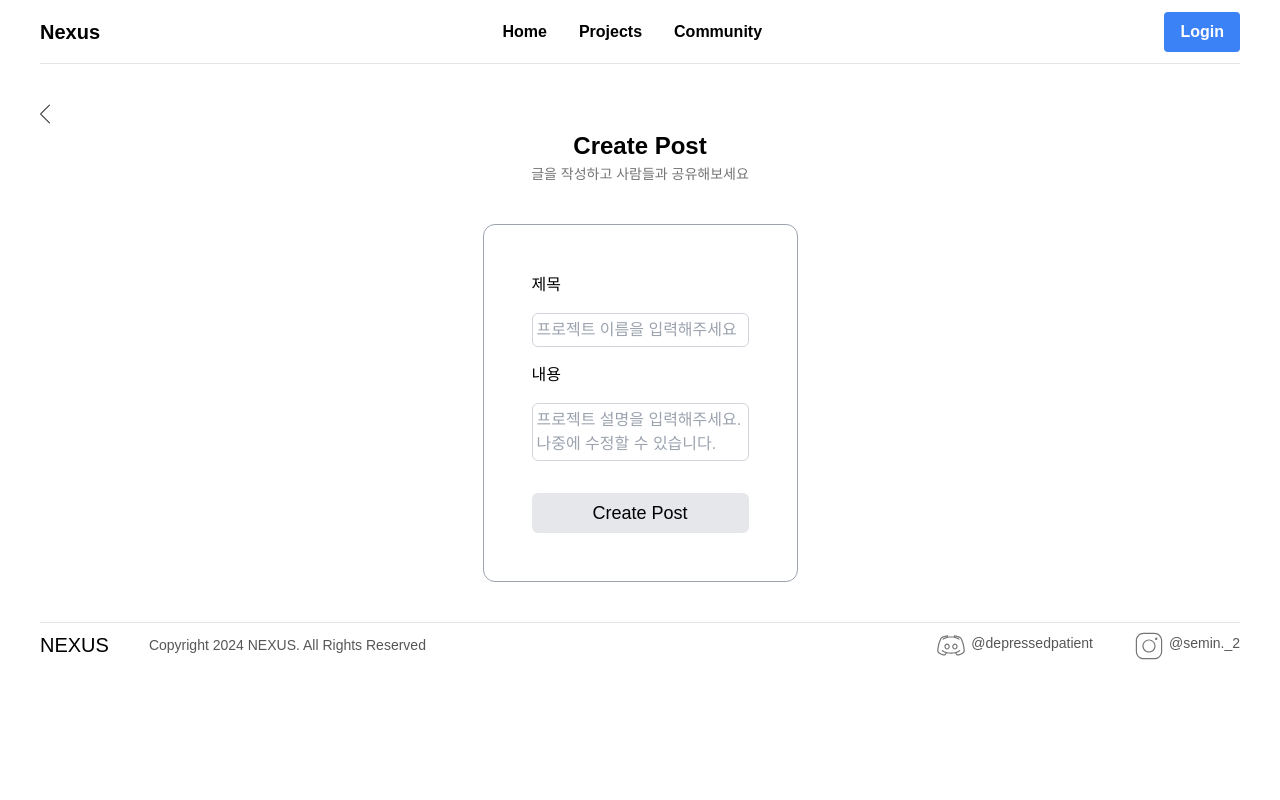
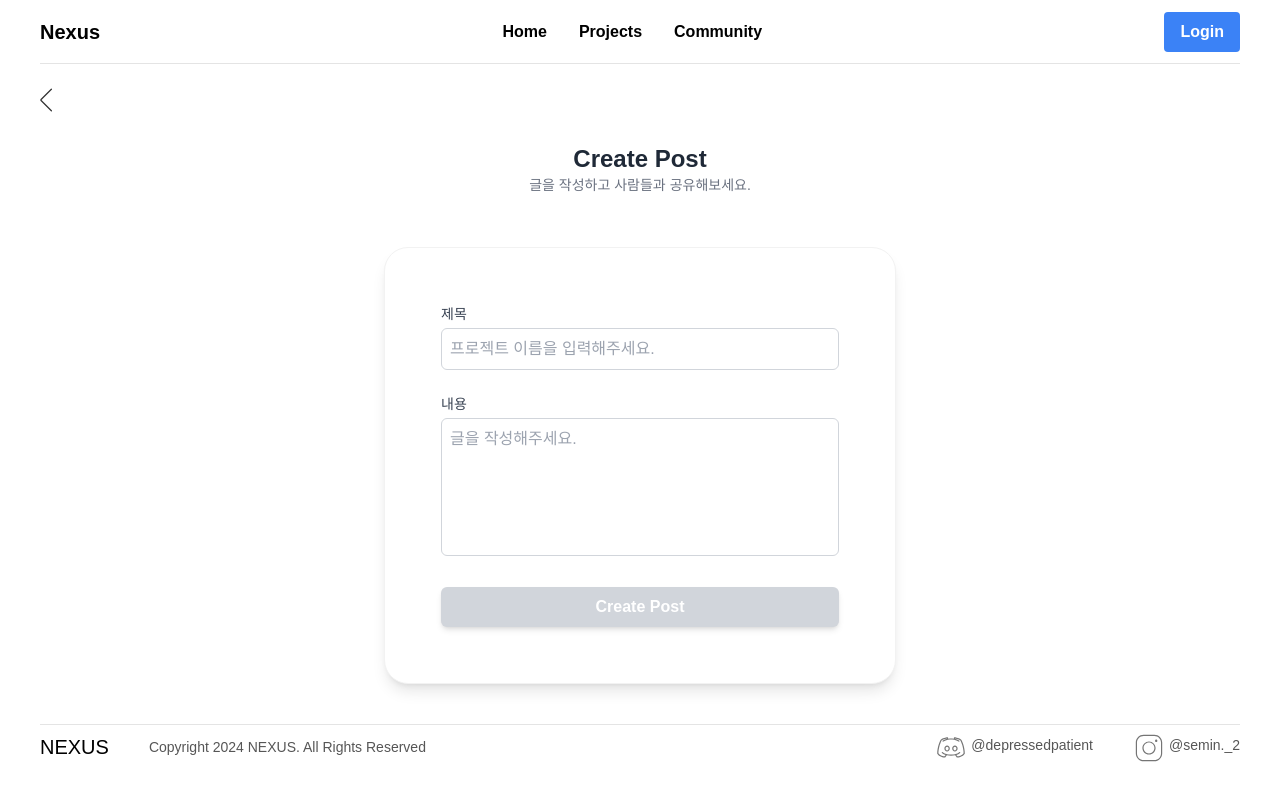
Before and after one commit to wwwcomcomcomcom/nexus-fe, a React (Vite) app: page /createPost in a window 1280 px wide. Built offline with nearby package versions, Linux system fonts and the light colour scheme; a web font is replaced by a local one.

Commit message:
isDisabled - btn 처리 디자인적인 요소들.?

```diff
--- a/src/page/CreatePostPage.tsx
+++ b/src/page/CreatePostPage.tsx
@@ -13,55 +13,86 @@ export default function CreatePostPage() {
     }
   }
 
+  const isDisabled = !formStore.name || !formStore.description; // 제목 또는 내용이 비어있으면 비활성화
+
   return (
-    <div className="flex justify-center h-fit">
-      <div
-        className="inline-flex items-center justify-center m-2 absolute left-0 p-8 cursor-pointer"
-        onClick={() => navigate("/projects")}
+    <>
+      <div className="px-8 py-4">
+        <span
+          className="inline-block p-2 cursor-pointer"
+          onClick={() => navigate(-1)}
         >
-        <LeftArrowIcon />
+          <LeftArrowIcon className="w-3 h-auto" />
+        </span>
       </div>
-      <div className="mt-16">
-        <div className="text-center">
-          <h1 className="text-[1.5rem] font-bold">Create Post</h1>
-          <p className="text-sm text-[#757575] font-[8px] ">
-            글을 작성하고 사람들과 공유해보세요
+      <div className="text-center mb-6">
+        <h1 className="text-2xl font-bold text-gray-800">Create Post</h1>
+        <p className="text-gray-500 text-sm">
+          글을 작성하고 사람들과 공유해보세요.
         </p>
       </div>
-
-        <div className="flex flex-col border rounded-xl border-gray-400 p-12 my-10 gap-4 h-fit">
-          <label htmlFor="projectName">제목</label>
+      <div className="flex flex-col items-center h-fit p-4 pb-10 ">
+        {/* 컨테이너*/}
+        <div className="w-full max-w-lg mt-3 p-14 bg-white rounded-3xl shadow-lg border border-[#F2F2F2] ">
+          <div className="flex flex-col gap-6">
+            {/* 프로젝트 이름 */}
+            <div>
+              <label
+                htmlFor="projectName"
+                className="block text-sm font-medium text-gray-700"
+              >
+                제목
+              </label>
               <input
                 id="projectName"
                 type="text"
-            className="transition-all duration-200 rounded-md border border-gray-300 p-1 focus:py-2"
-            placeholder="프로젝트 이름을 입력해주세요"
+                className="w-full mt-1 p-2 border border-gray-300 rounded-md focus:ring-indigo-500 focus:border-indigo-500"
+                placeholder="프로젝트 이름을 입력해주세요."
                 value={formStore.name}
                 onInput={(e) =>
                   formStore.setProjectForm({ name: e.currentTarget.value })
                 }
               />
+            </div>
 
-          <label htmlFor="projectDescription">내용</label>
+            {/* 프로젝트 설명*/}
+            <div>
+              <label
+                htmlFor="projectDescription"
+                className="block text-sm font-medium text-gray-700"
+              >
+                내용
+              </label>
               <textarea
                 id="projectDescription"
-            className="transition-all duration-200 rounded-md border border-gray-300 p-1"
-            placeholder="프로젝트 설명을 입력해주세요.나중에 수정할 수 있습니다."
+                className="w-full mt-1 p-2 border border-gray-300 rounded-md"
+                placeholder="글을 작성해주세요. "
                 value={formStore.description}
+                rows={5}
                 style={{ overflow: "hidden", resize: "none" }}
                 onInput={(e) =>
-              formStore.setProjectForm({ description: e.currentTarget.value })
+                  formStore.setProjectForm({
+                    description: e.currentTarget.value,
+                  })
                 }
               />
+            </div>
 
+            {/* Submit Button */}
             <button
-            className="rounded-md h-10 px-6 relative bottom-0 text-lg bg-gray-200 mt-4 transition active:bg-gray-300 active:shadow-md shadow-black"
+              className={`w-full py-2 px-4 rounded-md text-white text-md font-semibold shadow-md  ${
+                isDisabled
+                  ? "bg-gray-300 cursor-not-allowed text-gray-700"
+                  : "bg-gradient-to-r from-blue-500 to-indigo-500 hover:shadow-lg transition transform hover:-translate-y-0.5 active:translate-y-0.5"
+              }`}
               onClick={submitProjectData}
+              disabled={isDisabled}
             >
               Create Post
             </button>
           </div>
         </div>
       </div>
+    </>
   );
 }
```
Lines whose indentation alone changed are shown as unchanged.
